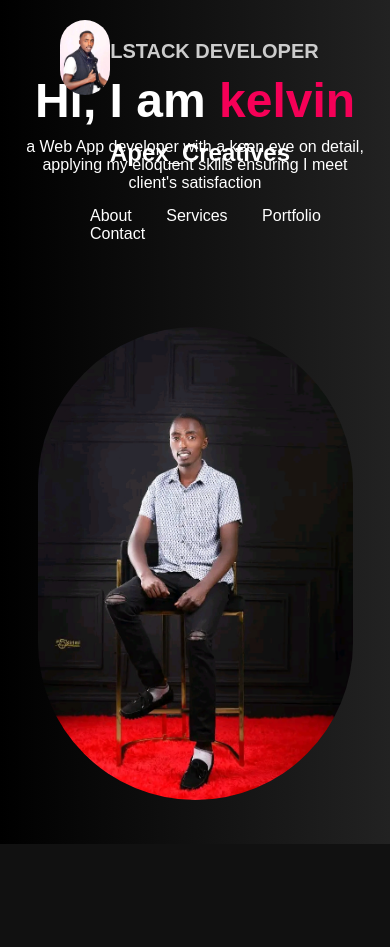
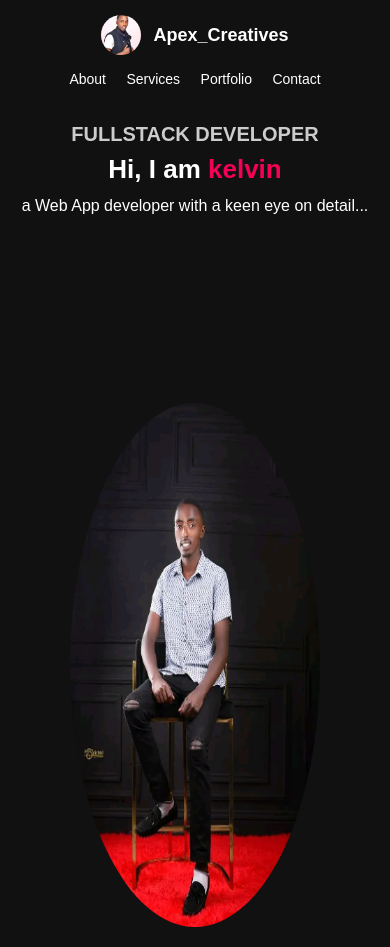
Before and after one commit to kelvin882/portfolio, a website: page index.html in a window 390 px wide. Before the commit the page ends 844 px from the top, so only its background shows below. Drawn offline with Linux system fonts and the light colour scheme.

Commit message:
updated responsive CSS

```diff
--- a/CSS/home.css
+++ b/CSS/home.css
@@ -1,3 +1,4 @@
+/* RESET */
 * {
   margin: 0;
   padding: 0;
@@ -10,34 +11,40 @@ body {
   color: white;
 }
 
+/* NAVBAR */
 nav {
-  position: absolute;
-  top: 0;
   width: 100%;
-  padding: 20px 60px;
+  padding: 15px 40px;
   display: flex;
   justify-content: space-between;
   align-items: center;
-  z-index: 10;
+  background: #111;
+  position: sticky;
+  top: 0;
+  z-index: 999;
+}
+
+nav .logo {
+  display: flex;
+  align-items: center;
+}
+
+nav .logo img {
+  width: 50px;
+  height: 50px;
+  object-fit: cover;
+  border-radius: 50%;
+  margin-right: 12px;
 }
 
 nav .name {
-  font-size: 24px;
+  font-size: 22px;
   font-weight: bold;
   color: white;
-  float: right;
-  margin: 40px;
-
 }
 
-nav .logo img{
-  width: 50px;
-  border-radius: 25px;
-}
-
-
 nav .links a {
-  margin-left: 30px;
+  margin-left: 25px;
   text-decoration: none;
   color: white;
   font-weight: 500;
@@ -48,28 +55,31 @@ nav .links a:hover {
   color: #f50057;
 }
 
+/* HERO SECTION */
 .hero {
-  height: 100vh;
+  min-height: 100vh;
   display: flex;
+  justify-content: space-between;
   align-items: center;
-  justify-content: space-between;
-  padding: 0 60px;
-  background: linear-gradient(to right, #000000, #222222);
+  padding: 40px 60px;
+  gap: 40px;
+  flex-wrap: wrap;
 }
 
 .hero-text {
-  max-width: 600px;
+  flex: 1;
+  min-width: 280px;
 }
 
 .hero-text h3 {
   font-size: 20px;
   color: #ccc;
-  margin-bottom: 10px;
+  margin-bottom: 8px;
 }
 
 .hero-text h1 {
   font-size: 48px;
-  margin-bottom: 10px;
+  margin-bottom: 12px;
 }
 
 .hero-text h1 span {
@@ -79,46 +89,86 @@ nav .links a:hover {
 .hero-text p {
   font-size: 18px;
   color: #aaa;
+  line-height: 1.5;
 }
 
+/* HERO IMAGE */
 .hero-img {
-  flex-shrink: 0;
+  flex: 1;
+  display: flex;
+  justify-content: center;
 }
 
 .hero-img img {
-  width: 350px;
-  border-radius: 400px;
-  max-width: 90%;
+  width: 100%;
+  max-width: 350px;
+  border-radius: 50%;
 }
 
-.scroll-down {
-  position: absolute;
-  right: 30px;
-  bottom: 30px;
-  font-size: 24px;
-  color: white;
-  opacity: 0.5;
+/* -------------------------- */
+/*         MEDIA QUERIES      */
+/* -------------------------- */
+
+/* Tablets */
+@media (max-width: 992px) {
+  nav {
+    padding: 15px 20px;
+  }
+
+  .hero {
+    padding: 40px 20px;
+  }
+
+  .hero-text h1 {
+    font-size: 40px;
+  }
 }
 
+/* Large Phones */
 @media (max-width: 768px) {
   nav {
     flex-direction: column;
-    align-items: flex-start;
+    text-align: center;
+    gap: 15px;
+  }
+
+  nav .links a {
+    margin-left: 15px;
+    margin-right: 15px;
   }
 
   .hero {
     flex-direction: column;
     text-align: center;
-    padding: 40px 20px;
+    padding: 20px;
+  }
+
+  .hero-text h1 {
+    font-size: 32px;
+  }
+}
+
+/* Small Phones */
+@media (max-width: 480px) {
+  nav .logo img {
+    width: 40px;
+    height: 40px;
+  }
+
+  nav .name {
+    font-size: 18px;
+  }
+
+  nav .links a {
+    margin: 8px;
+    font-size: 14px;
+  }
+
+  .hero-text h1 {
+    font-size: 26px;
   }
 
   .hero-img img {
-    width: 90%;
-    margin-top: 30px;
-  }
-
-  .scroll-down {
-    right: 50%;
-    transform: translateX(50%);
+    max-width: 250px;
   }
 }
--- a/index.html
+++ b/index.html
@@ -24,7 +24,7 @@
     <div class="hero-text">
       <h3>FULLSTACK DEVELOPER</h3>
       <h1>Hi, I am <span>kelvin</span></h1>
-      <p></p>a Web App developer with a keen eye on detail, applying my eloquent skills ensuring I meet client's satisfaction</p>
+      <p></p>a Web App developer with a keen eye on detail...</p>
     </div>
     <div class="hero-img">
       <img src="images/profile1.jpg" alt="profile Image">
```
